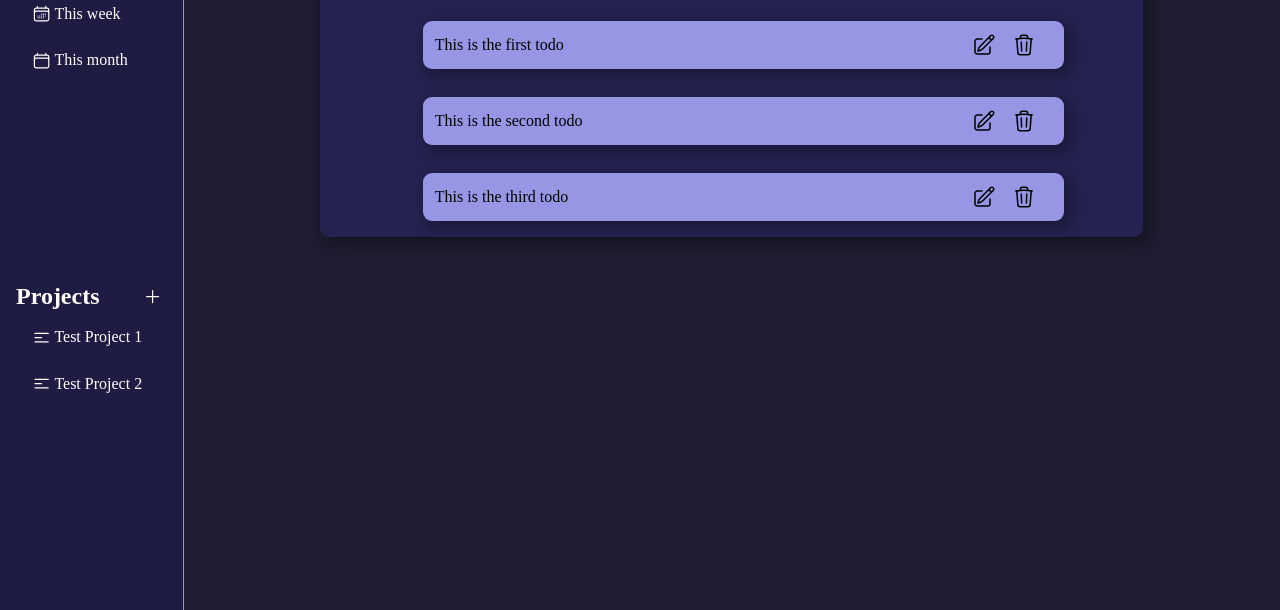
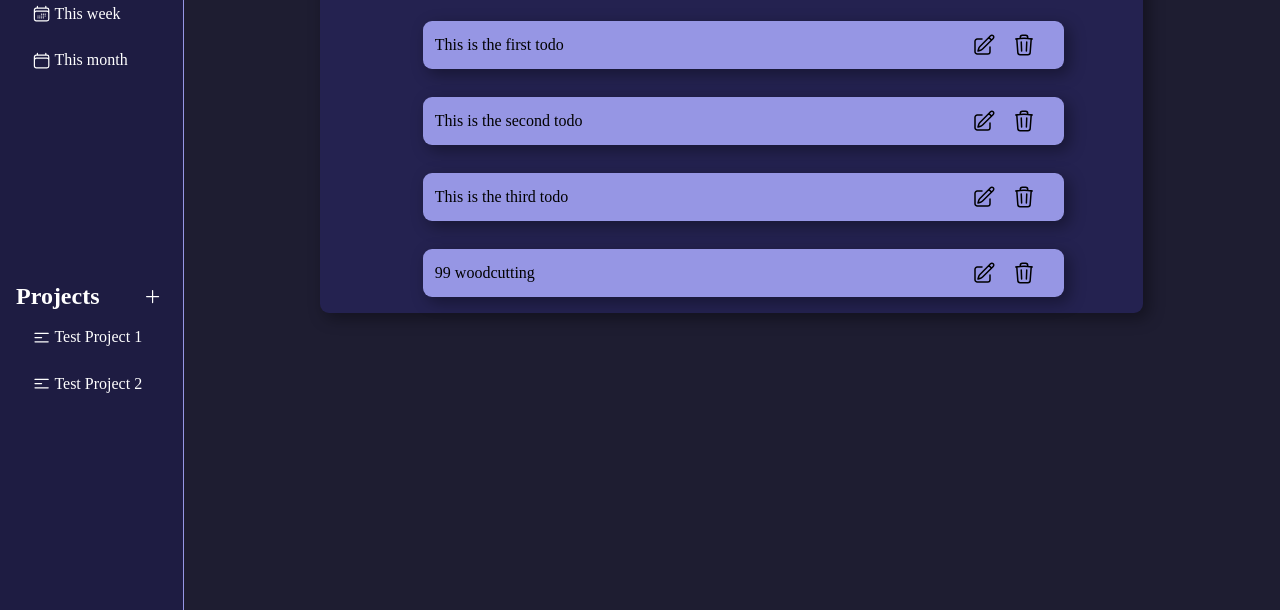
Before and after one commit to dxd8201/odin-todo, a website built with webpack: page dist/index.html in a window 1280 px wide. Both pictures are taken after a click on the icon 1111 px from the left and 168 px from the top of the page. Shown: the part 190-800 px from the top of the page. Built offline with nearby package versions, Linux system fonts and the light colour scheme.

Commit message:
created function to create todo tasks todo tasks are appended to a project upon creation

```diff
--- a/src/index.js
+++ b/src/index.js
@@ -1,6 +1,6 @@
 import './style.css';
-import createProject from './modules/createProject.js'
-import createTodo from './modules/createTodo.js'
+import CreateProject from './modules/createProject.js'
+import CreateTodo from './modules/createTodo.js'
 
 
 function component() {
@@ -14,11 +14,16 @@
   const newTodoListener = document.getElementById("newTodo");
 
   newProjectListener.addEventListener("click", function() {
-    createProject();
+    new CreateProject();
   });
 
   newTodoListener.addEventListener("click", function() {
-    createTodo();
+    const todoTaskContainerListener = document.getElementById("todoTaskContainer");
+    todoTaskContainerListener.appendChild(new CreateTodo("99 woodcutting", "7/31/2023"));
+
+    // new CreateTodo("99 woodcutting", "7/31/2023");
+
+
   });
 
 })();
--- a/src/modules/createTodo.js
+++ b/src/modules/createTodo.js
@@ -1,5 +1,26 @@
-export default function createTodo() {
+export default function CreateTodo(title, dueDate) {
 
-    console.log("create todo module is hooked up")
+    this.title = title;
+    this.dueDate = dueDate;
 
+    const singleTodoTaskContainer = document.createElement("div");
+    singleTodoTaskContainer.classList.add("single-todo-task-container");
+    singleTodoTaskContainer.setAttribute("id", "singleTodoTaskContainer");
+
+    const todoTask = document.createElement("div");
+    todoTask.classList.add("todo-task");
+    todoTask.setAttribute("id", "todoTask");
+    todoTask.textContent = title;
+    singleTodoTaskContainer.appendChild(todoTask);
+
+    const editIcon = '<svg xmlns="http://www.w3.org/2000/svg" fill="none" viewBox="0 0 24 24" stroke-width="1.5" stroke="currentColor" class="w-6 h-6 todo-icon"> <path stroke-linecap="round" stroke-linejoin="round" d="M16.862 4.487l1.687-1.688a1.875 1.875 0 112.652 2.652L10.582 16.07a4.5 4.5 0 01-1.897 1.13L6 18l.8-2.685a4.5 4.5 0 011.13-1.897l8.932-8.931zm0 0L19.5 7.125M18 14v4.75A2.25 2.25 0 0115.75 21H5.25A2.25 2.25 0 013 18.75V8.25A2.25 2.25 0 015.25 6H10" /> </svg>';
+    singleTodoTaskContainer.innerHTML += editIcon;
+
+    const deleteIcon = '<svg xmlns="http://www.w3.org/2000/svg" fill="none" viewBox="0 0 24 24" stroke-width="1.5" stroke="currentColor" class="w-6 h-6 todo-icon"> <path stroke-linecap="round" stroke-linejoin="round" d="M14.74 9l-.346 9m-4.788 0L9.26 9m9.968-3.21c.342.052.682.107 1.022.166m-1.022-.165L18.16 19.673a2.25 2.25 0 01-2.244 2.077H8.084a2.25 2.25 0 01-2.244-2.077L4.772 5.79m14.456 0a48.108 48.108 0 00-3.478-.397m-12 .562c.34-.059.68-.114 1.022-.165m0 0a48.11 48.11 0 013.478-.397m7.5 0v-.916c0-1.18-.91-2.164-2.09-2.201a51.964 51.964 0 00-3.32 0c-1.18.037-2.09 1.022-2.09 2.201v.916m7.5 0a48.667 48.667 0 00-7.5 0" /> </svg>';
+    singleTodoTaskContainer.innerHTML += deleteIcon;
+
+
+    console.log("create todo module is hooked up");
+
+    return singleTodoTaskContainer
     }
```
Also changed, not shown: dist/index.html, dist/index.main.js (added).
